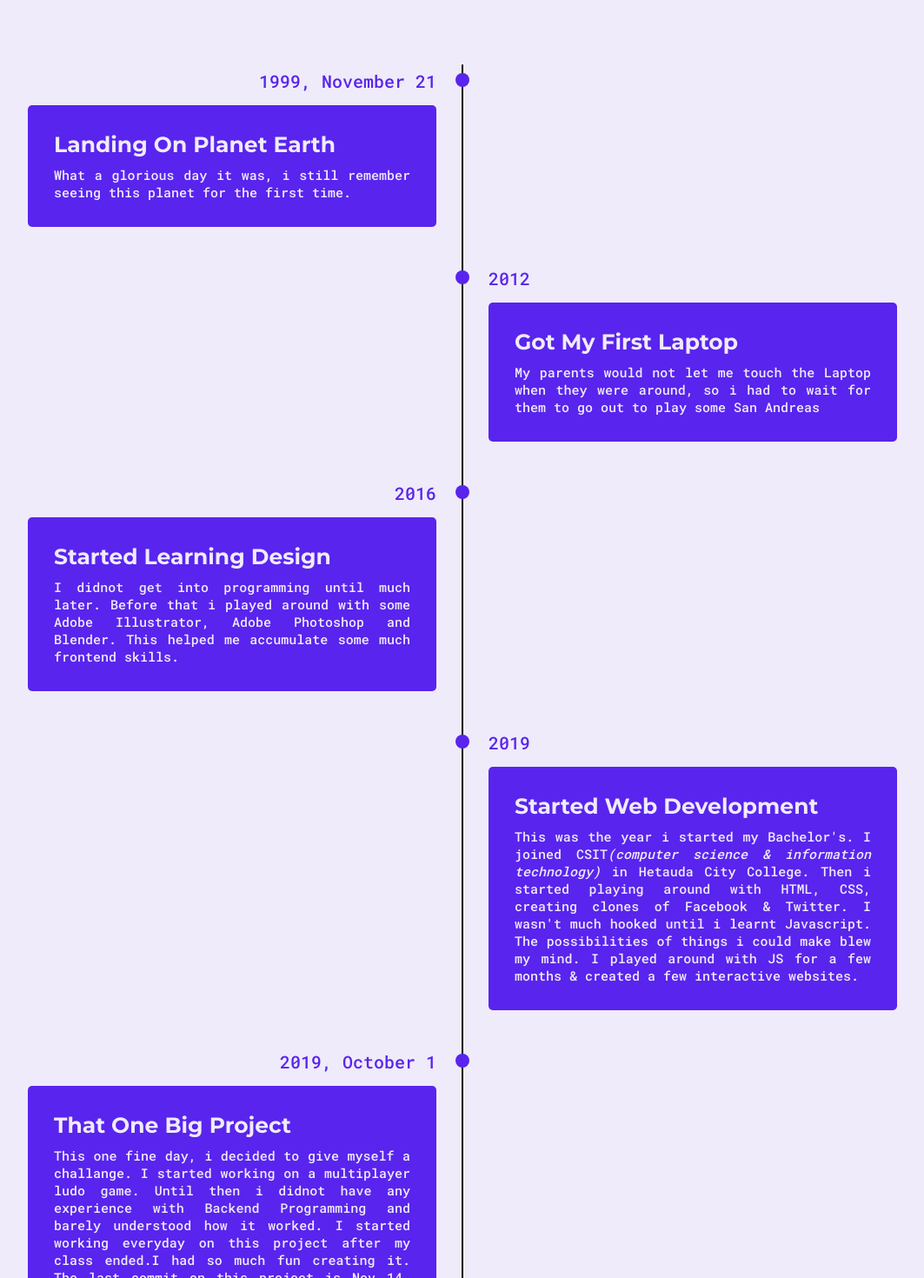
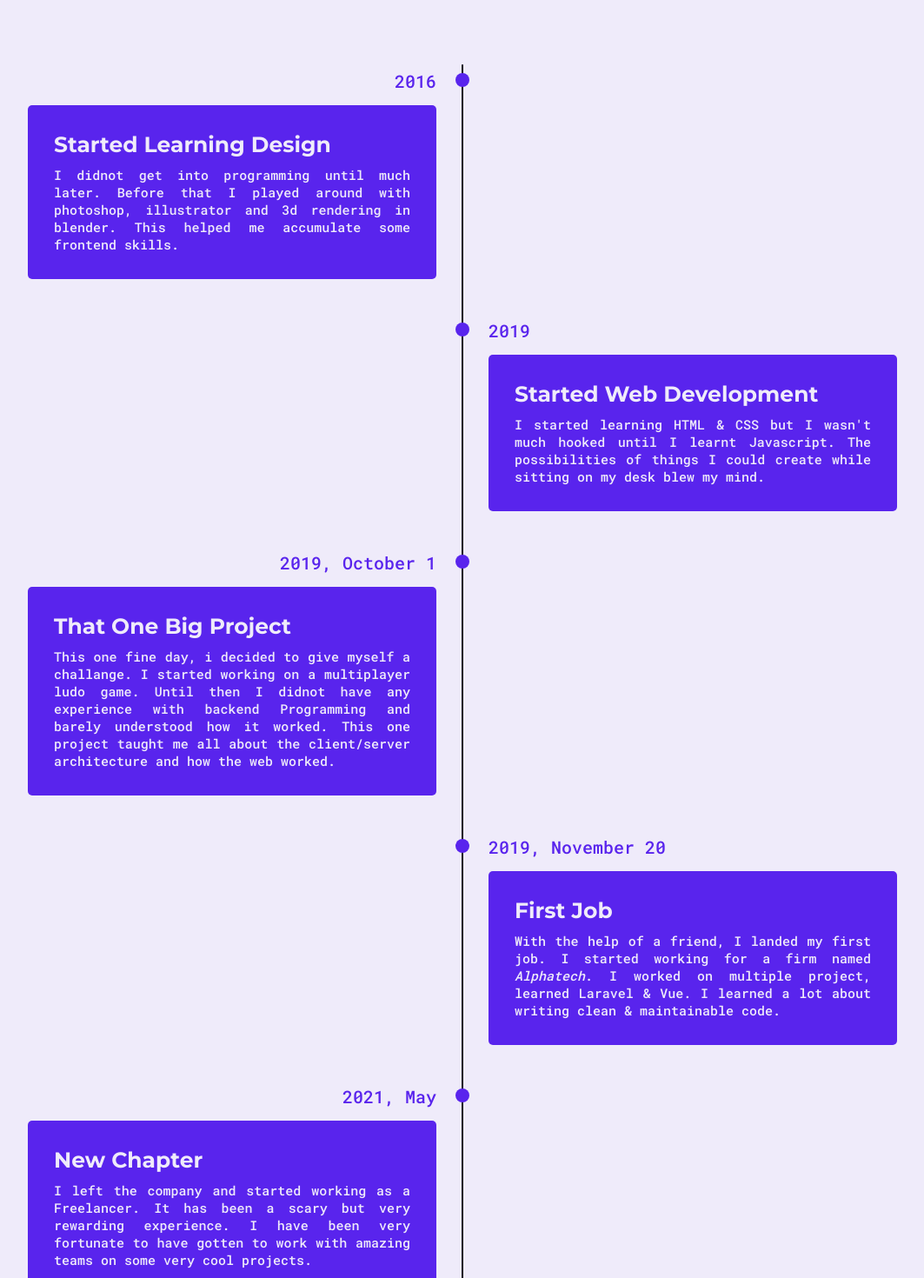
Before and after one commit to pokhrelashok/pokhrelashok.github.io, a SvelteKit app: page / in a window 1280 px wide. Shown: the part 2840-4310 px from the top of the page at 87% size, without its empty margins (108-1171 px from the left). Built offline with nearby package versions, Linux system fonts and the light colour scheme.

Commit message:
Timeline updated

```diff
--- a/src/routes/+page.svelte
+++ b/src/routes/+page.svelte
@@ -157,50 +157,46 @@
 		}
 	];
 	let events = [
-		{
-			title: 'Landing On Planet Earth',
-			date: '1999, November 21',
-			description: `What a glorious day it was, i still remember seeing this planet for the first time.`
-		},
-		{
-			title: 'Got My First Laptop',
-			date: '2012',
-			description: `My parents would not let me touch the Laptop when they were around, so i had to wait for them to go out to play some San Andreas`
-		},
+		// {
+		// 	title: 'Landing On Planet Earth',
+		// 	date: '1999, November 21',
+		// 	description: `What a glorious day it was, i still remember seeing this planet for the first time.`
+		// },
+		// {
+		// 	title: 'Got My First Laptop',
+		// 	date: '2012',
+		// 	description: `My parents would not let me touch the Laptop when they were around, so i had to wait for them to go out to play some San Andreas`
+		// },
 		{
 			date: '2016',
 			title: 'Started Learning Design',
-			description: `I didnot get into programming until much later. Before that i played around with some Adobe Illustrator, Adobe Photoshop and Blender. This helped me accumulate some much frontend skills.`
+			description: `I didnot get into programming until much later. Before that I played around with photoshop, illustrator and 3d rendering in blender. This helped me accumulate some frontend skills.`
 		},
 		{
 			date: '2019',
 			title: 'Started Web Development',
-			description: `This was the year i started my Bachelor's. I joined CSIT<em>(computer science & information technology)</em> in Hetauda City College. Then i started playing around with HTML, CSS, creating clones of Facebook & Twitter. I wasn't much hooked until i learnt Javascript. The possibilities of things i could make blew my mind. I played around with JS for a few months & created a few interactive websites.`
+			description: `I started learning HTML & CSS but I wasn't much hooked until I learnt Javascript. The possibilities of things I could create while sitting on my desk blew my mind.`
 		},
 		{
 			title: 'That One Big Project',
 			date: '2019, October 1',
 			description: `This one fine day, i decided to give myself a challange. I started working on a multiplayer ludo game.
-            Until then i didnot have any experience with Backend Programming and barely understood how it worked.
-            I started working everyday on this project after my class ended.I had so much fun creating it. The last
-            commit on this project is Nov 14, 2019 so i completed it in a month.`
+            Until then I didnot have any experience with backend Programming and barely understood how it worked. This one project
+						taught me all about the client/server architecture and how the web worked.`
 		},
 		{
 			title: 'First Job',
 			date: '2019, November 20',
-			description: `With the help of friend, I landed my first job. I started working for a firm named <em><a
+			description: `With the help of a friend, I landed my first job. I started working for a firm named <em><a
                 href="https://alphatech.com.np/">Alphatech</a></em>.
-            I worked on multiple project, learned Laravel & Vue. I learned a lots of stuffs about writing clean &
+            I worked on multiple project, learned Laravel & Vue. I learned a lot about writing clean &
             maintainable code.`
 		},
 		{
 			title: 'New Chapter',
 			date: '2021, May',
-			description: `I left the company and started working as a Freelancer. It has been a scary but very rewarding experience.
-            In my first
-            project as a freelancer, i worked as a fullstack developer, solo , on a very good project. I got to learn a
-            lot of stuff working
-            solo.`
+			description: `I left the company and started working as a Freelancer. It has been a scary but very rewarding experience. I have been very fortunate
+									to have gotten to work with amazing teams on some very cool projects.`
 		}
 	];
 </script>
```
